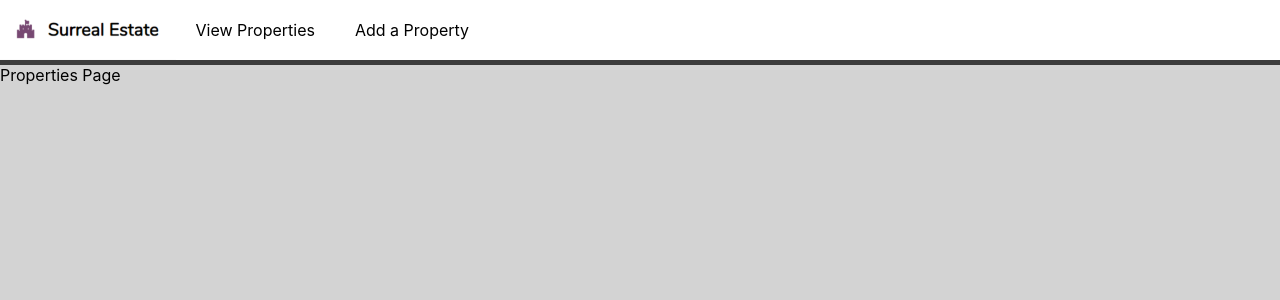
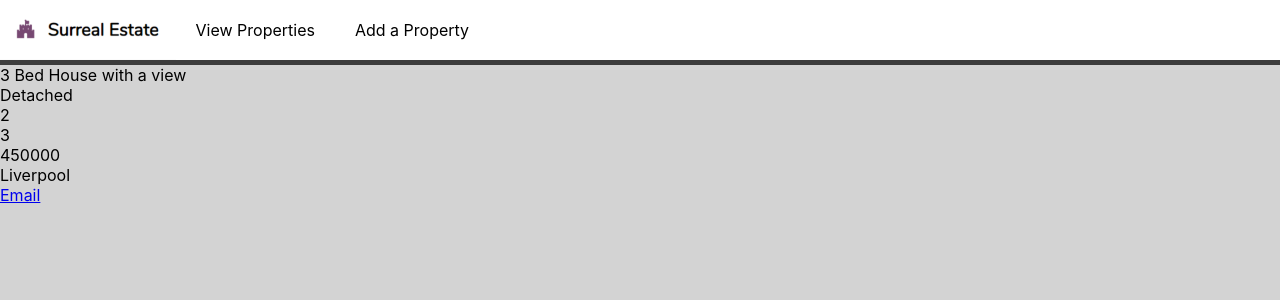
Before and after one commit to tdot124/surreal-estate, a React (Create React App) app: page / in a window 1280 px wide. Shown: the top 300 px of the page. Built offline with nearby package versions, Linux system fonts and the light colour scheme; the HTML template or start-up script is replaced by a standard one; a web font is replaced by a local one.

Commit message:
added PropertyCard component along with tests to check all element are rendering correctly

```diff
--- a/src/components/Properties.jsx
+++ b/src/components/Properties.jsx
@@ -1,7 +1,18 @@
 import React from "react";
+import PropertyCard from "./PropertyCard";
 
 const Properties = () => {
-  return <>Properties Page</>;
+  const validProps = {
+    title: "3 Bed House with a view",
+    type: "Detached",
+    bathrooms: 2,
+    bedrooms: 3,
+    price: 450000,
+    city: "Liverpool",
+    email: "test@email.com",
+  };
+
+  return <PropertyCard {...validProps} />;
 };
 
 export default Properties;
--- /dev/null
+++ b/src/components/PropertyCard.jsx
@@ -0,0 +1,39 @@
+import React from "react";
+import PropTypes from "prop-types";
+import "../styles/property-card.css";
+
+const PropertyCard = ({
+  title,
+  type,
+  bathrooms,
+  bedrooms,
+  price,
+  city,
+  email,
+}) => {
+  return (
+    <div className="property-card">
+      <div className="property-card-title">{title}</div>
+      <div className="property-card-type">{type}</div>
+      <div className="property-card-bathrooms">{bathrooms}</div>
+      <div className="property-card-bedrooms">{bedrooms}</div>
+      <div className="property-card-price">{price}</div>
+      <div className="property-card-city">{city}</div>
+      <a href={`mailto:${email}`} className="property-card-email">
+        Email
+      </a>
+    </div>
+  );
+};
+
+export default PropertyCard;
+
+PropertyCard.propTypes = {
+  title: PropTypes.string.isRequired,
+  type: PropTypes.string.isRequired,
+  bathrooms: PropTypes.number.isRequired,
+  bedrooms: PropTypes.number.isRequired,
+  price: PropTypes.number.isRequired,
+  city: PropTypes.string.isRequired,
+  email: PropTypes.string.isRequired,
+};
```
Also changed, not shown: src/styles/property-card.css (added), 1 other file (tests, documents, lock files or other folders).
